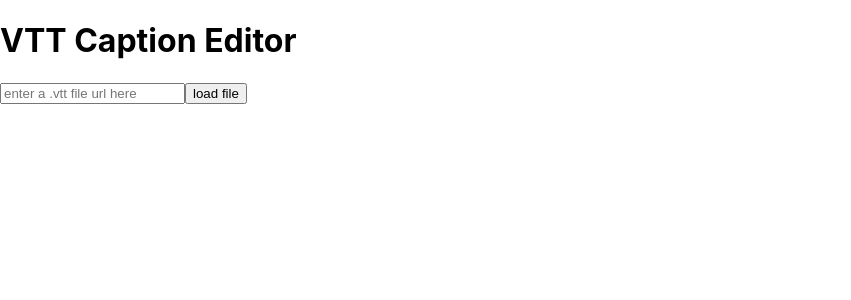
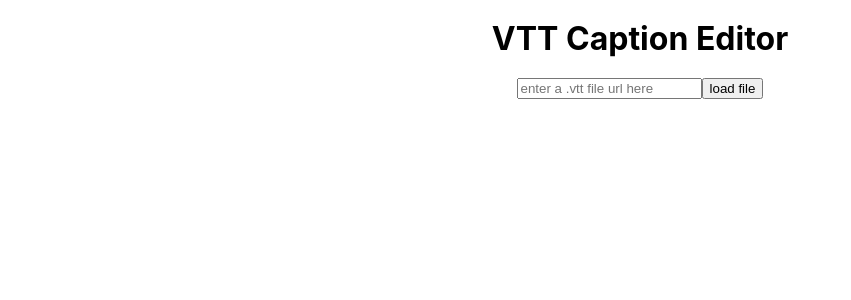
Before and after one commit to lmanriq/vtt-captions-challenge, a React (Create React App) app: page / in a window 1280 px wide. Shown: the top 300 px of the page, without its empty margins (0-851 px from the left). Built offline with nearby package versions, Linux system fonts and the light colour scheme.

Commit message:
Add className for stylng and margin to title.

```diff
--- a/src/components/App/App.css
+++ b/src/components/App/App.css
@@ -1,38 +1,10 @@
-.App {
-  text-align: center;
-}
-
-.App-logo {
-  height: 40vmin;
-  pointer-events: none;
-}
-
-@media (prefers-reduced-motion: no-preference) {
-  .App-logo {
-    animation: App-logo-spin infinite 20s linear;
-  }
-}
-
-.App-header {
-  background-color: #282c34;
-  min-height: 100vh;
+main {
   display: flex;
   flex-direction: column;
   align-items: center;
   justify-content: center;
-  font-size: calc(10px + 2vmin);
-  color: white;
 }
 
-.App-link {
-  color: #61dafb;
+.title {
+  margin: 0.6em;
 }
-
-@keyframes App-logo-spin {
-  from {
-    transform: rotate(0deg);
-  }
-  to {
-    transform: rotate(360deg);
-  }
-}
--- a/src/components/App/App.js
+++ b/src/components/App/App.js
@@ -11,11 +11,11 @@
   };
 
   return (
-    <div>
-      <h1>VTT Caption Editor</h1>
+    <main>
+      <h1 className="title">VTT Caption Editor</h1>
       <SearchForm saveUrl={saveUrl} />
       <CueContainer url={url} />
-    </div>
+    </main>
   );
 };
 
```
